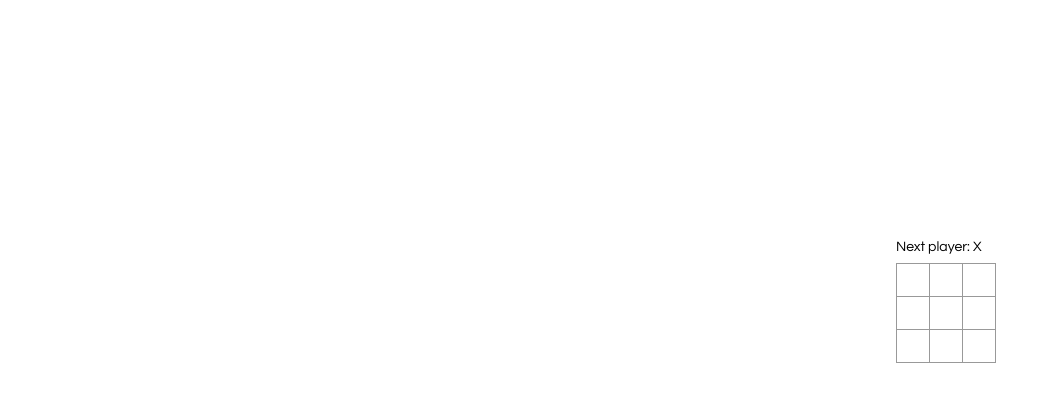
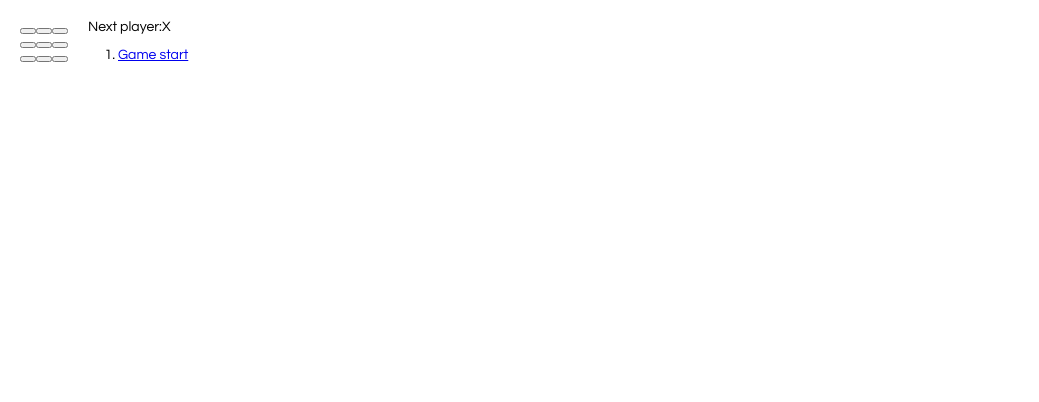
Before and after one commit to Silencesnow/react-demo, a React app in the folder my-app/: page / in a window 1280 px wide. Shown: the whole page, without its empty margins (0-1039 px from the left). Built offline with nearby package versions, Linux system fonts and the light colour scheme.

Commit message:
game demo

```diff
--- a/my-app/src/index.css
+++ b/my-app/src/index.css
@@ -17,11 +17,6 @@ ol, ul {
   margin-bottom: 10px;
 }
 
-#root {
-  position: absolute;
-  top:30%;
-  left:70%;
-}
 .square {
   background: #fff;
   border: 1px solid #999;
--- a/my-app/src/index.js
+++ b/my-app/src/index.js
@@ -3,44 +3,29 @@ import React from 'react';
 import ReactDOM from 'react-dom';
 import './index.css';
 
-class Square extends React.Component {
-  constructor() {
-    super();
-    this.state = {
-      value:null,
-    };
-  }
-  render() {
-    return (
-      <button className="square" onClick={()=>this.setState({value:'X'})}>
-        {this.state.value}
+//方格
+function Square (props) {
+  return (
+      <button className="squere" onClick={props.onClick}>
+          {props.value}
       </button>
-    );
-  }
+  )
 }
 
+//版面
 class Board extends React.Component {
-  constructor() {
-    super();
-    this.state = {
-      squares:Array(9).fill(null),
-    }
-  }
-
   renderSquare(i) {
-    return (<Square
-              value={this.state.squares[i]}
-              onClick={()=>this.handleClick(i)}
-              />
+    return (
+        <Square
+              value={this.props.squares[i]}
+              onClick={()=>this.props.onClick(i)}
+        />
             );
   }
 
   render() {
-    const status = 'Next player: X';
-
     return (
       <div>
-        <div className="status">{status}</div>
         <div className="board-row">
           {this.renderSquare(0)}
           {this.renderSquare(1)}
@@ -62,34 +47,93 @@ class Board extends React.Component {
 }
 
 class Game extends React.Component {
+    constructor() {
+        super();
+        this.state = {
+            history:[{
+                squares:Array(9).fill(null)
+            }],
+            stepNumber:0,
+            xIsNext:true
+        }
+    }
+    handleClick(i) {
+        const history = this.state.history.slice(0,this.state.stepNumber+1);
+        const current = history[history.length-1]
+        const squares = current.squares.slice();
+        if(calculateWinner(squares)||squares[i]){
+            return;
+        }
+        squares[i]=this.state.xIsNext?'X':'O';
+        this.setState({
+            history:history.concat([{
+                squares:squares
+            }]),
+            stepNumber:history.length,
+            xIsNext:!this.state.xIsNext
+        });
+    }
+    jumpTo(step) {
+        this.setState({
+            stepNumber:step,
+            xIsNext:(step%2)?false:true
+        })
+    }
   render() {
+      const history = this.state.history.slice(0,this.state.stepNumber+1);
+      const current = history[this.state.stepNumber];
+      const winner = calculateWinner(current.squares);
+
+      const moves = history.map((step,move) => {
+          const desc = move?
+          'Move #'+move:
+          'Game start';
+          return (
+              <li key={move}>
+                  <a href="#" onClick={() => this.jumpTo(move)}>{desc}</a>
+              </li>
+          )
+      });
+      let status;
+      if(winner) {
+          status = 'Winner:'+winner;
+      }else {
+          status = 'Next player:' +(this.state.xIsNext?'X':'O');
+      }
     return (
       <div className="game">
         <div className="game-board">
-          <Board />
+          <Board
+              squares = {current.squares}
+              onClick = {(i) => this.handleClick(i)}
+          />
         </div>
         <div className="game-info">
-          <div>{/* status */}</div>
-          <ol>{/* TODO */}</ol>
+          <div>{status}</div>
+          <ol>{moves}</ol>
         </div>
       </div>
     );
   }
 }
-
-class ShoppingList extends React.Component {
-  render() {
-    return (
-      <div className="shopping-list">
-        <h1>Shopping List for {this.props.name}</h1>
-        <ul>
-          <li>Instagram</li>
-          <li>WhatsApp</li>
-          <li>Oculus</li>
-        </ul>
-      </div>
-    );
-  }
+function calculateWinner(squares) {
+    const lines = [
+        [0,1,2],
+        [3,4,5],
+        [6,7,8],
+        [0,3,6],
+        [1,4,7],
+        [2,5,8],
+        [0,4,8],
+        [2,4,6]
+    ];
+    for(let i = 0;i<lines.length;i++){
+        const [a,b,c] = lines[i];
+        if(squares[a]&&squares[b] === squares[b]&&squares[a] === squares[c]){
+            return squares[a];
+        }
+    }
+    return null
 }
 // ========================================
 
```
